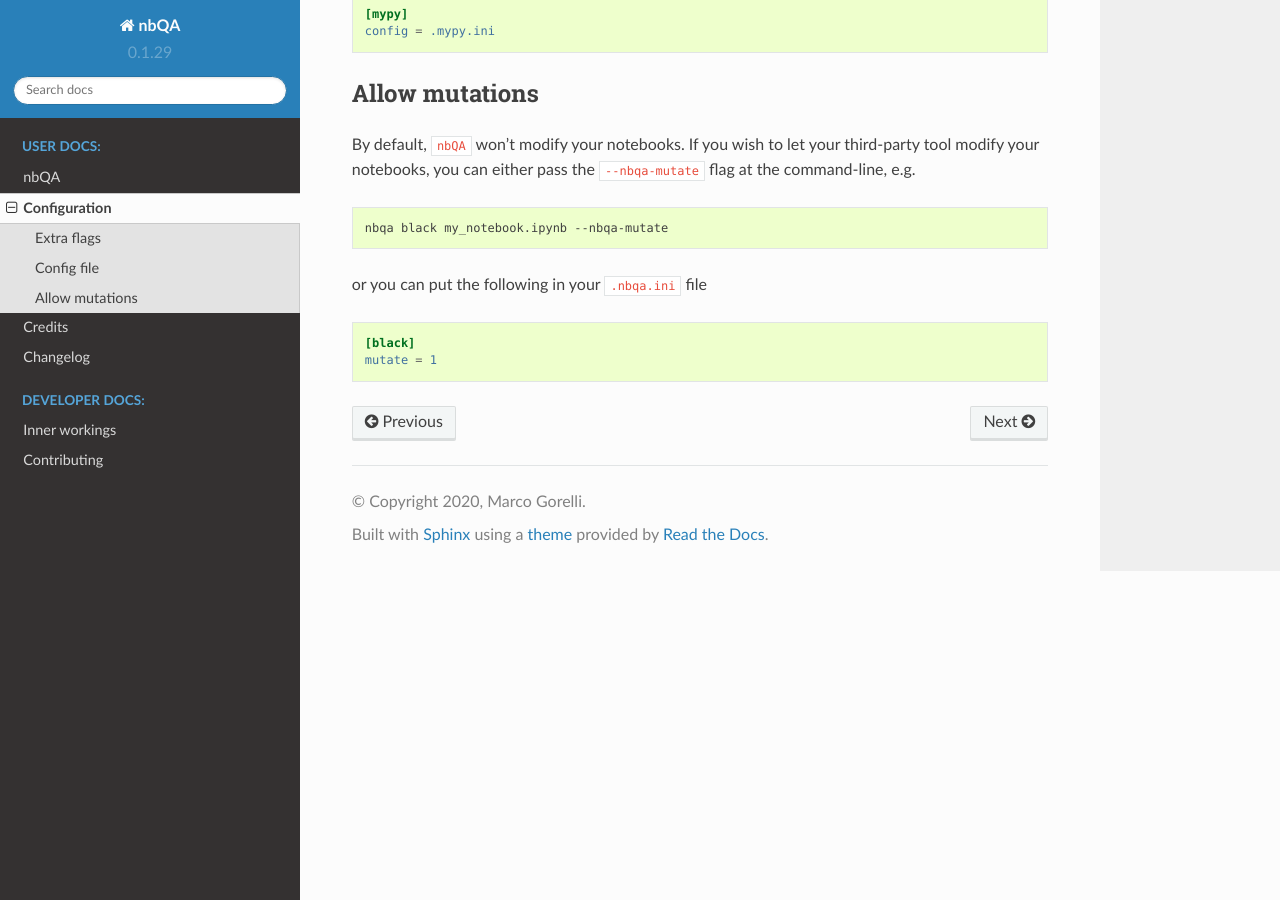
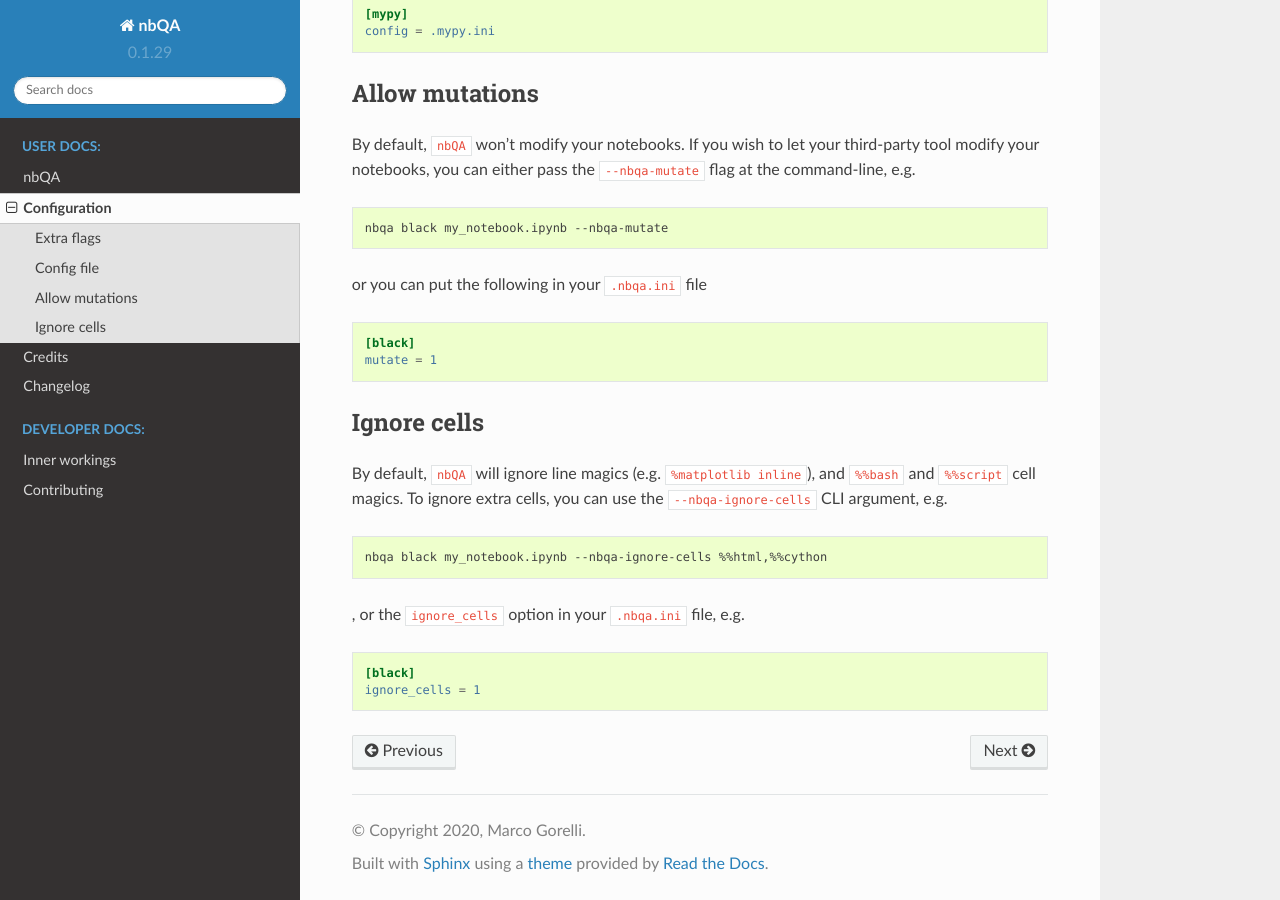
Before and after one commit to nbQA-dev/nbQA, a Sphinx documentation site: the page built from docs/configuration.rst, in a window 1280 px wide and 900 px high, scrolled down 765 px. Built offline with Sphinx 7.4.7 and the Read the Docs theme 2.0.0, drawn with Linux system fonts in a browser that asks for light colours.

Commit message:
:pencil:

```diff
--- a/docs/configuration.rst
+++ b/docs/configuration.rst
@@ -51,3 +51,20 @@
 
     [black]
     mutate = 1
+
+Ignore cells
+~~~~~~~~~~~~
+
+By default, :code:`nbQA` will ignore line magics (e.g. :code:`%matplotlib inline`), and :code:`%%bash` and :code:`%%script` cell magics.
+To ignore extra cells, you can use the :code:`--nbqa-ignore-cells` CLI argument, e.g.
+
+.. code-block:: bash
+
+    nbqa black my_notebook.ipynb --nbqa-ignore-cells %%html,%%cython
+
+, or the :code:`ignore_cells` option in your :code:`.nbqa.ini` file, e.g.
+
+.. code-block:: ini
+
+    [black]
+    ignore_cells = 1
```
Also changed, not shown: 2 other files.
